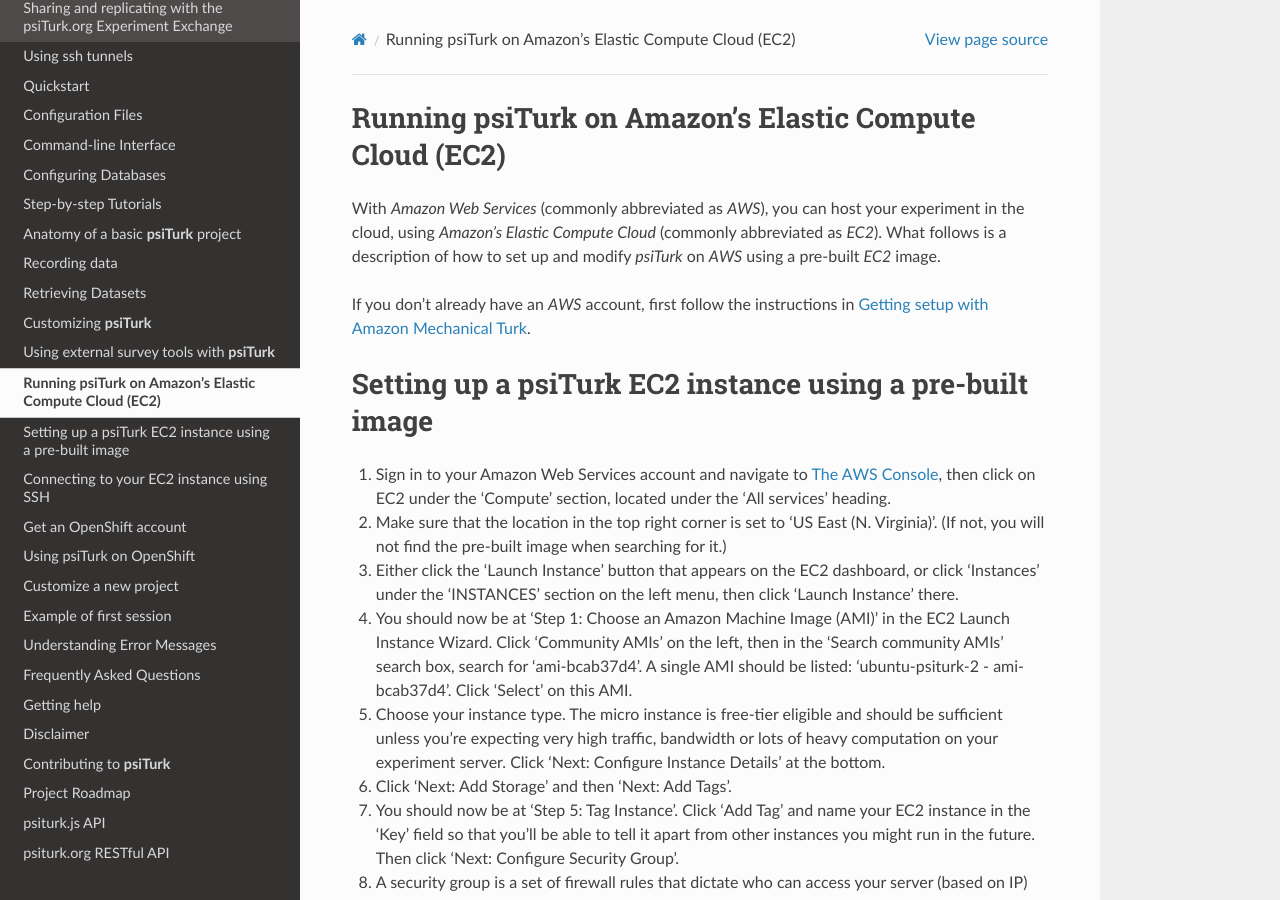
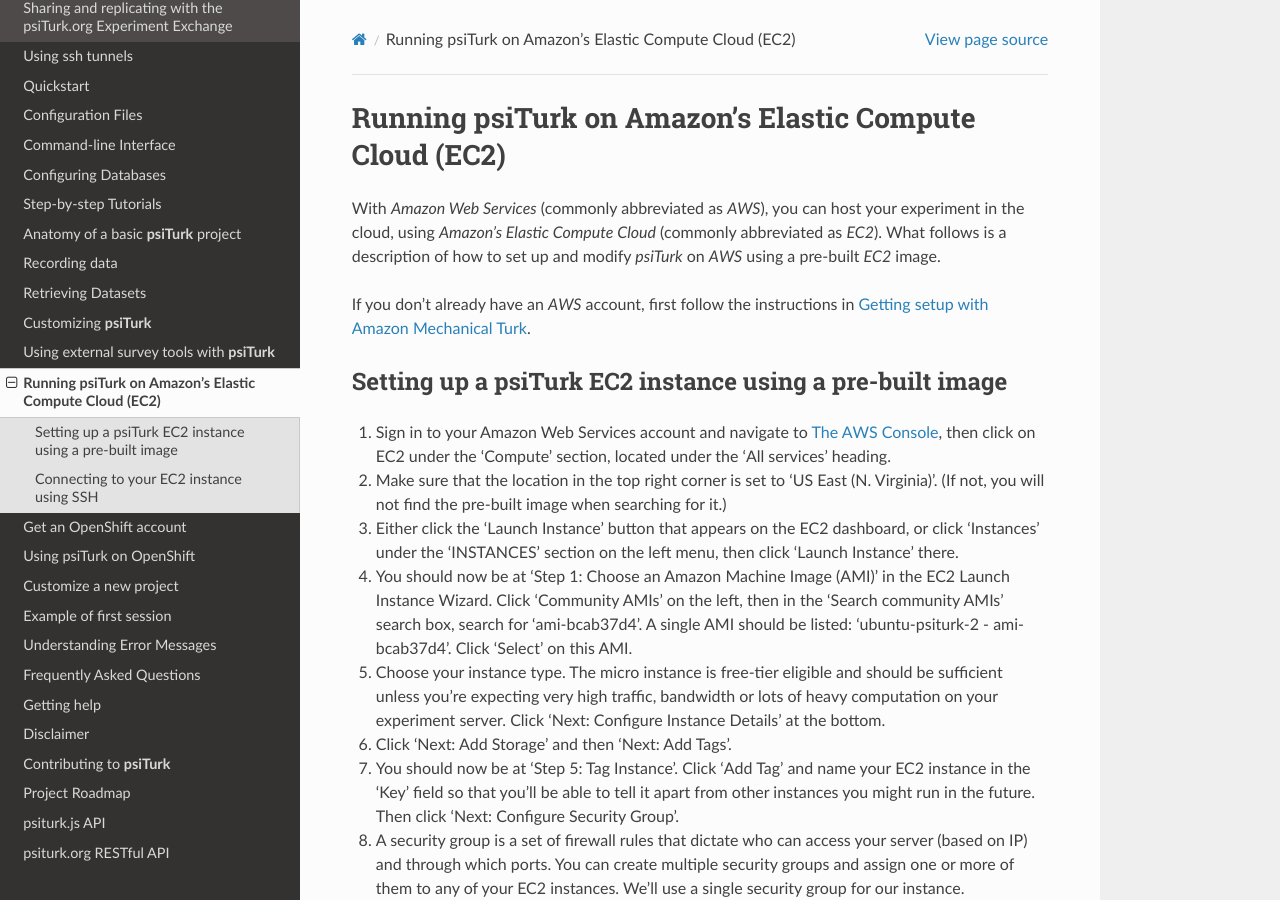
Before and after one commit to NYUCCL/psiTurk, a Sphinx documentation site: the page built from doc/amazon_ec2.rst, in a window 1280 px wide and 900 px high. Built offline with Sphinx 7.4.7 and the Read the Docs theme 2.0.0, drawn with Linux system fonts in a browser that asks for light colours.

Commit message:
Fixed subheadings

```diff
--- a/doc/amazon_ec2.rst
+++ b/doc/amazon_ec2.rst
@@ -1,5 +1,4 @@
-=========================================================
- Running psiTurk on Amazon's Elastic Compute Cloud (EC2)
+Running psiTurk on Amazon's Elastic Compute Cloud (EC2)
 =========================================================
 
 With `Amazon Web Services` (commonly abbreviated as `AWS`), you can host your experiment in the cloud, using `Amazon's Elastic Compute Cloud` (commonly abbreviated as `EC2`). What follows is a description of how to set up and modify `psiTurk` on `AWS` using a pre-built `EC2` image.
@@ -7,9 +6,9 @@
 If you don't already have an `AWS` account, first follow the
 instructions in `Getting setup with Amazon Mechanical Turk <amt_setup.html>`_.
 
-===========================================================
- Setting up a psiTurk EC2 instance using a pre-built image
-===========================================================
+
+Setting up a psiTurk EC2 instance using a pre-built image
+~~~~~~~~~~~~~~~~~~~~~~~~~~~~~~~~~~~~~~~~~~~~~~~~~~~~~~~~~~~~
 
 #. Sign in to your Amazon Web Services account and navigate to `The AWS Console <https://console.aws.amazon.com/console/>`_, then click on EC2 under the 'Compute' section, located under the 'All services' heading.
 
@@ -57,9 +56,9 @@
 
      $ chmod 400 your-key.pem
 
-===========================================
- Connecting to your EC2 instance using SSH
-===========================================
+
+Connecting to your EC2 instance using SSH
+~~~~~~~~~~~~~~~~~~~~~~~~~~~~~~~~~~~~~~~~~~~
 
 #. Navigate back to the EC2 console (`AWS Console
    <https://console.aws.amazon.com/console/>`. Then click on "Instances" under the "INSTANCES" section on the left menu and click in the checkbox for the instance that you want to connect to. In the info appearing at the bottom, look for the `IPv4 Public IP` entry.
```
